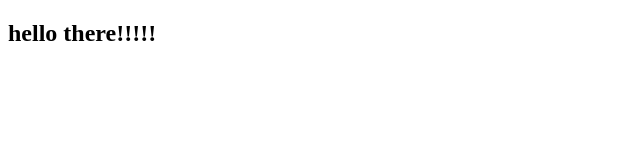
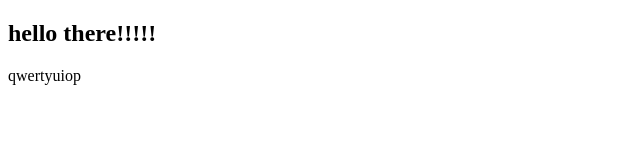
Before and after one commit to binoybarnabas/project1, a plain HTML site: page index2.html in a window 1280 px wide. Shown: the full height of the page, 0-640 px from the left. Drawn offline with Linux system fonts and the light colour scheme.

Commit message:
added p tag in index2.html

```diff
--- a/index2.html
+++ b/index2.html
@@ -8,5 +8,6 @@
 </head>
 <body>
     <h2>hello there!!!!!</h2>
+    <p>qwertyuiop</p>
 </body>
 </html>
```
